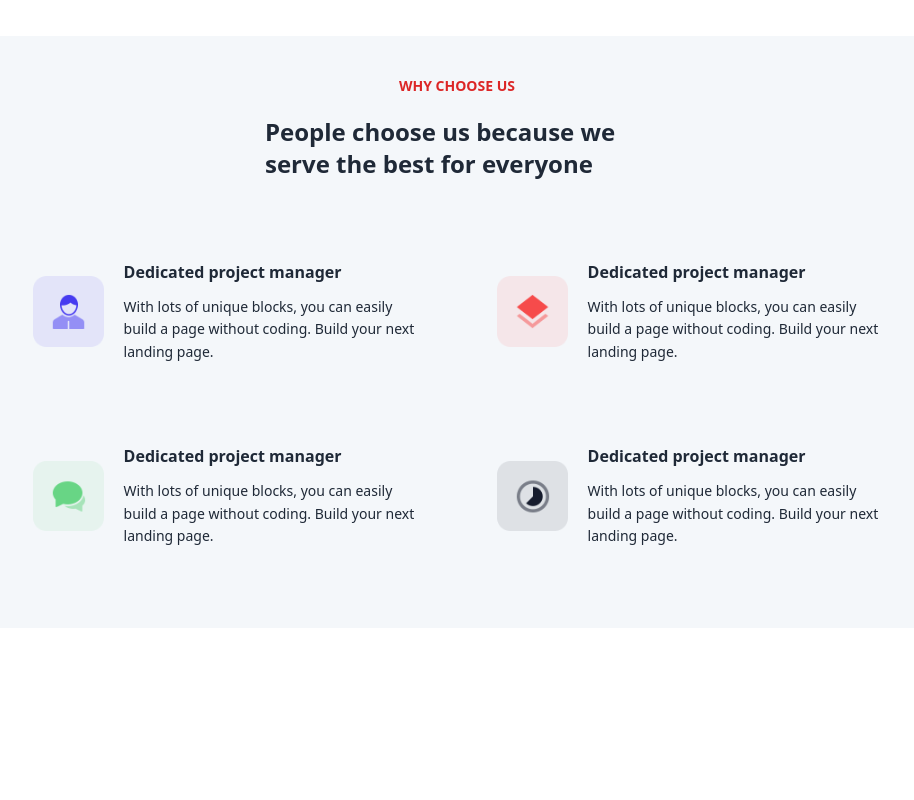
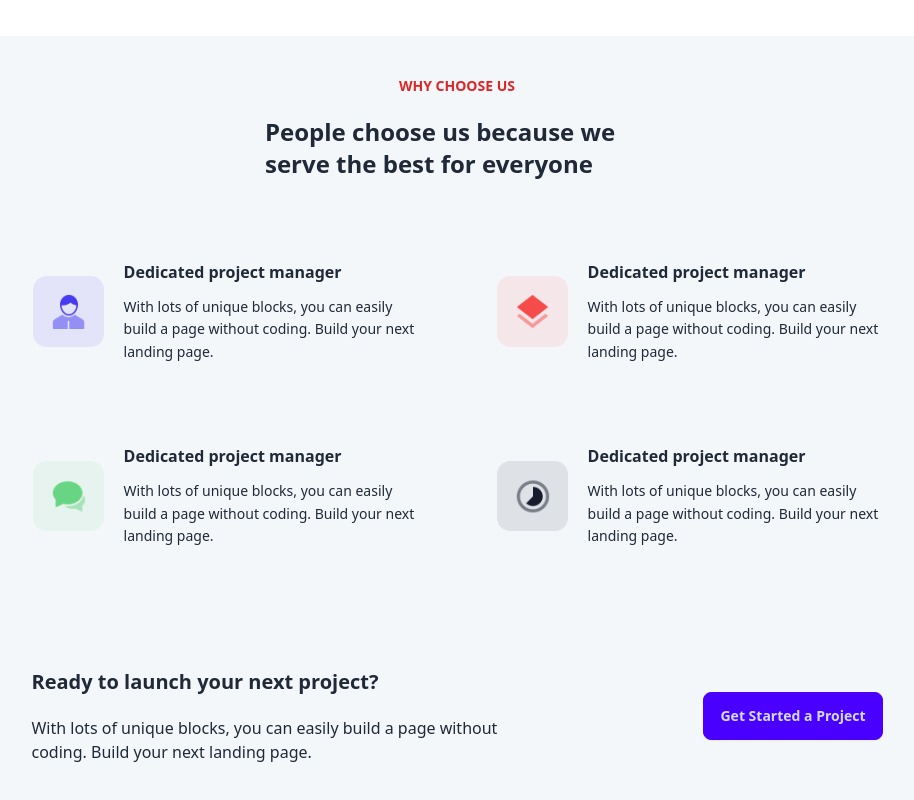
Before and after one commit to CleevePhilip/AgencyLandingpage, a React (Create React App) app in the folder client/: page / in a window 1280 px wide. Shown: the part 2619-3419 px from the top of the page, without its empty margins (183-1097 px from the left). Before the commit the page ends 3247 px from the top, so only its background shows below. Built offline with nearby package versions, Linux system fonts and the light colour scheme.

Commit message:
Last CTA

```diff
--- a/client/src/App.js
+++ b/client/src/App.js
@@ -7,6 +7,7 @@ import Testimonial from "./components/Testimonial";
 import Benefit from "./components/Benefit";
 import CustomerStats from "./components/CustomerStats";
 import ChooseUs from "./components/ChooseUs";
+import CatPage from "./components/CatPage";
 
 const App = () => {
   return (
@@ -36,6 +37,10 @@ const App = () => {
         <section className="flex flex-col justify-center items-center mt-10 p-10 bg-[#F4F7FA]">
           <ChooseUs />
         </section>
+
+        <section className="flex flex-col md:flex-row lg:flex-row justify-center items-center p-10  bg-[#F4F7FA] gap-[12rem] border-t-slate-300 ">
+          <CatPage />
+        </section>
       </Main>
     </>
   );
--- /dev/null
+++ b/client/src/components/CatPage.js
@@ -0,0 +1,20 @@
+import React from "react";
+
+const CatPage = () => {
+  return (
+    <>
+      <div className="flex flex-col gap-5 w-[30rem]">
+        <p className="text-xl font-bold">Ready to launch your next project?</p>
+        <p className="text-base font-light">
+          With lots of unique blocks, you can easily build a page without
+          coding. Build your next landing page.
+        </p>
+      </div>
+      <div>
+        <button className="btn btn-primary">Get Started a Project</button>
+      </div>
+    </>
+  );
+};
+
+export default CatPage;
```
